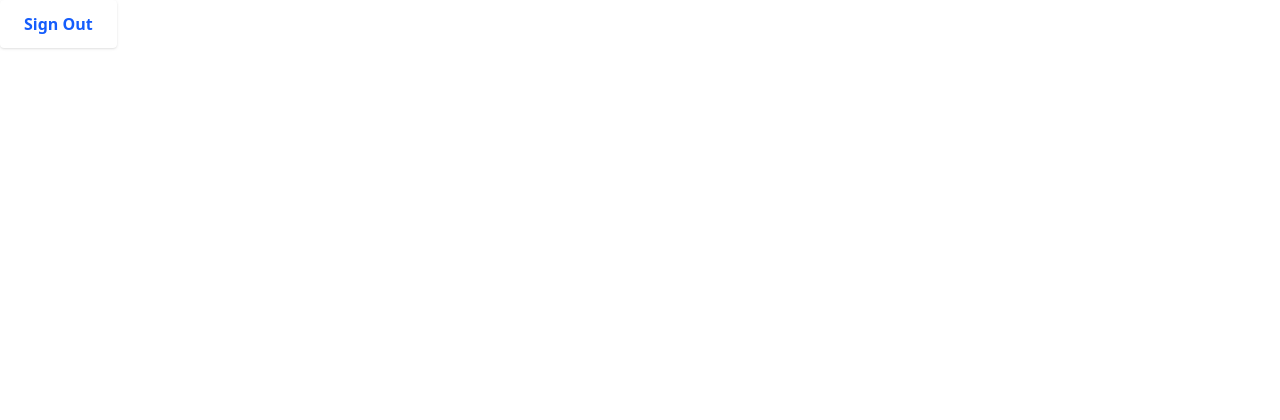
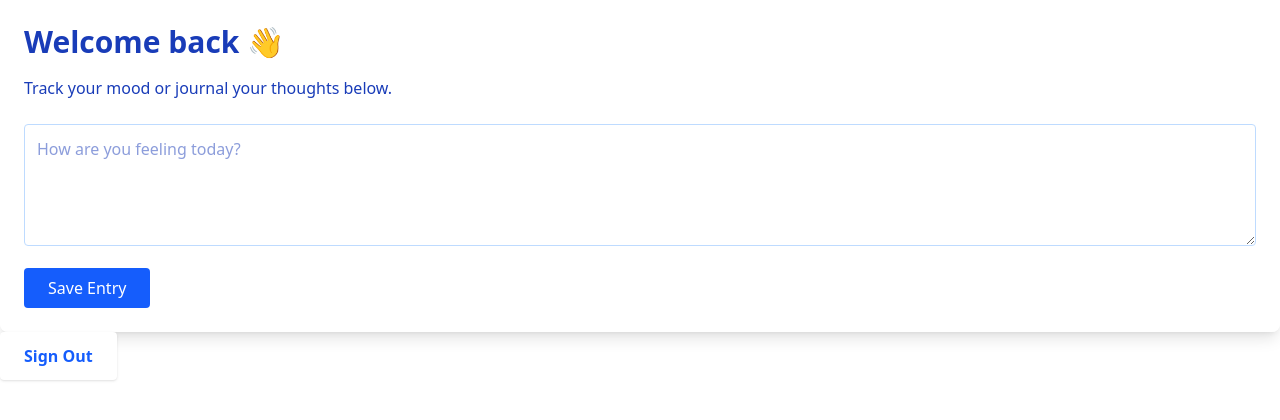
Before and after one commit to khazarglzd/mindTrack-ai-react, a React (Vite) app: page /dashboard in a window 1280 px wide. Shown: the top 420 px of the page. Built offline with nearby package versions, Linux system fonts and the light colour scheme.

Commit message:
feat: create Dashboard page

```diff
--- a/src/pages/Dashboard.jsx
+++ b/src/pages/Dashboard.jsx
@@ -15,6 +15,22 @@ const Dashboard = () => {
 
     return (
         <div>
+            <div className="bg-white/80 p-6 rounded-lg shadow-lg text-blue-800 w-full">
+                <h2 className="text-3xl font-bold mb-4">Welcome back 👋</h2>
+                <p className="text-md mb-6">Track your mood or journal your thoughts below.</p>
+
+                <div className="space-y-4">
+                    <textarea
+                        rows="4"
+                        className="w-full p-3 border border-blue-200 rounded focus:outline-none focus:ring-2 focus:ring-blue-400"
+                        placeholder="How are you feeling today?"
+                    ></textarea>
+
+                    <button className="bg-blue-600 text-white px-6 py-2 rounded hover:bg-blue-700 transition">
+                        Save Entry
+                    </button>
+                </div>
+            </div>
             <button
                 onClick={handleLogout}
                 className="bg-white text-blue-600 font-semibold px-6 py-3 rounded shadow hover:bg-gray-100 transition cursor-pointer"
```
